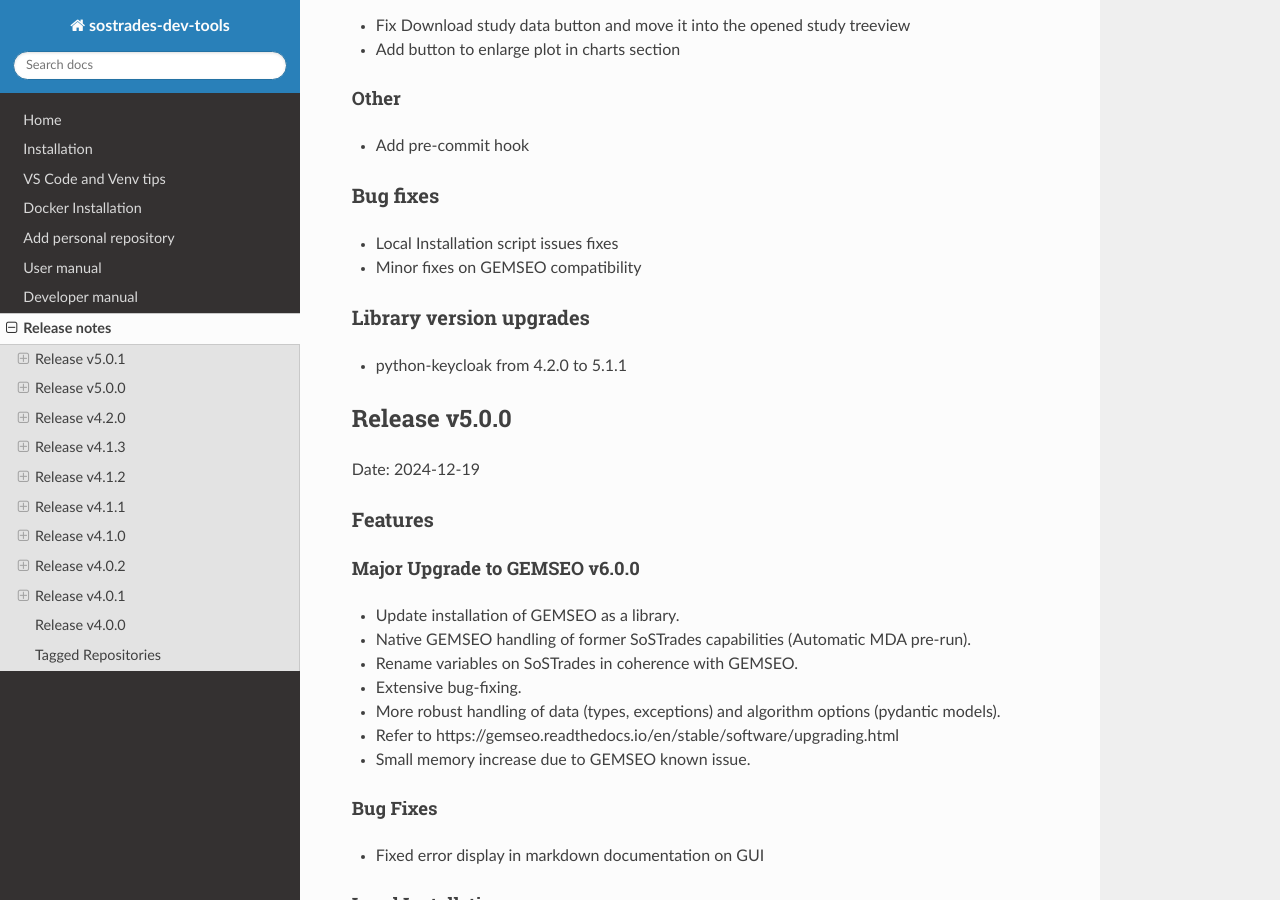
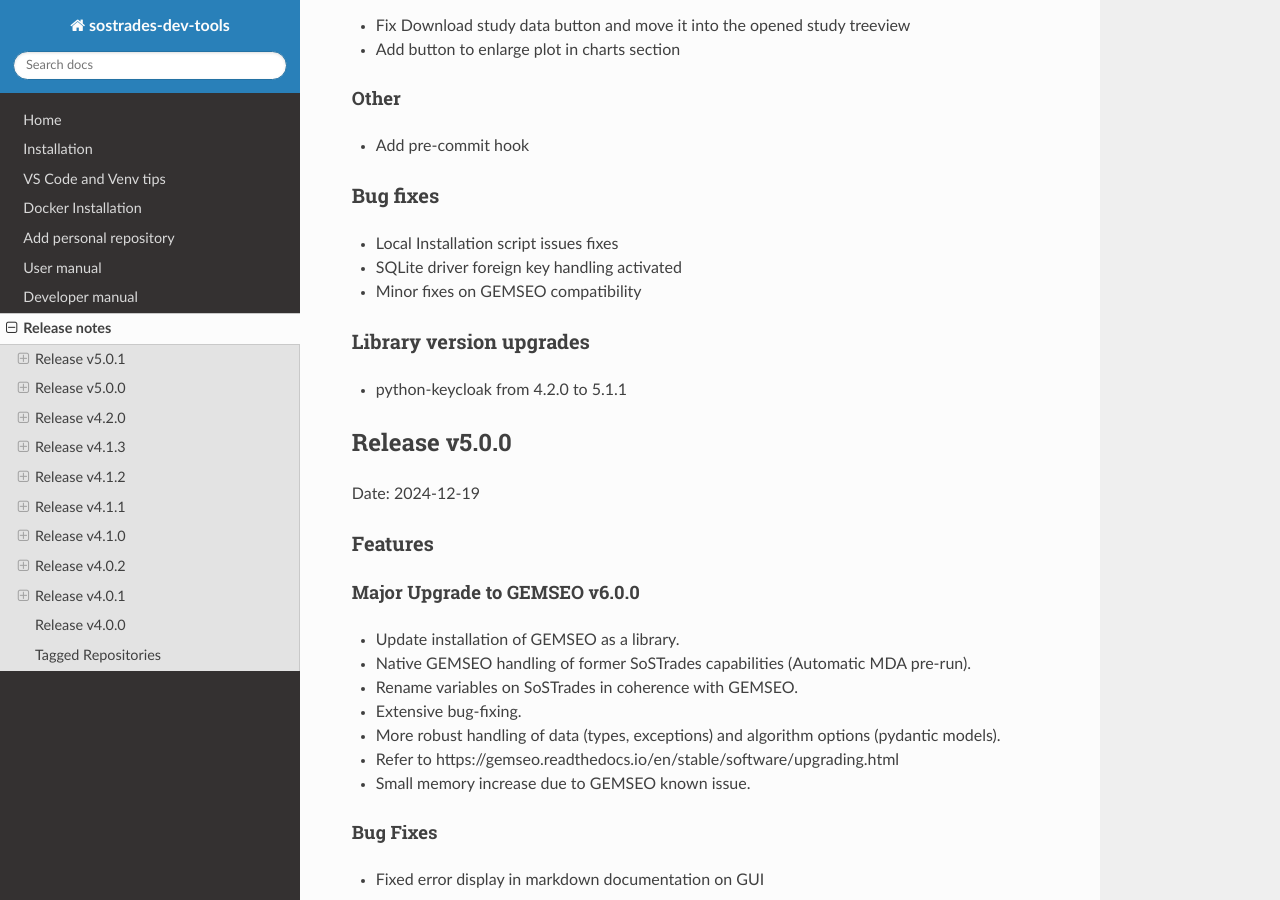
Before and after one commit to os-climate/sostrades-dev-tools, a Sphinx documentation site: the page built from docs/source/release-notes.md, in a window 1280 px wide and 900 px high, scrolled down 708 px. Built offline with Sphinx 7.4.7 and the Read the Docs theme 3.1.0, drawn with Linux system fonts in a browser that asks for light colours.

Commit message:
Added SQLite fix to release notes

```diff
--- a/docs/source/release-notes.md
+++ b/docs/source/release-notes.md
@@ -28,6 +28,7 @@ Date: 2025-01-21
 
 ### Bug fixes
 - Local Installation script issues fixes
+- SQLite driver foreign key handling activated
 - Minor fixes on GEMSEO compatibility
 
 ### Library version upgrades
```
